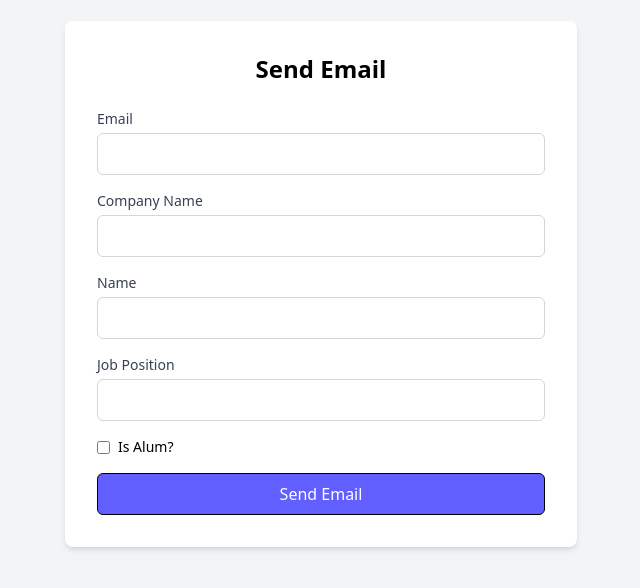
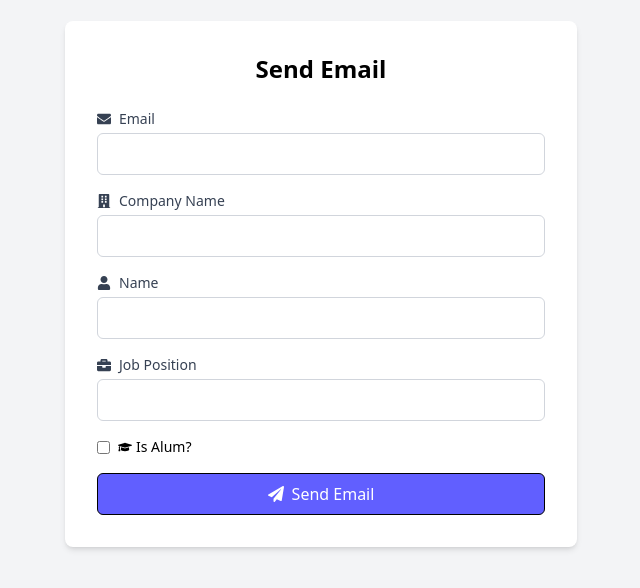
Before and after one commit to JeetDSharma/job_application_helper, a Next.js app: page / in a window 1280 px wide. Shown: the part 116-704 px from the top of the page, without its empty margins (319-959 px from the left). Built offline with nearby package versions, Linux system fonts and the light colour scheme.

Commit message:
added icons in page

```diff
--- a/app/page.tsx
+++ b/app/page.tsx
@@ -2,6 +2,14 @@
 import Image from "next/image";
 import React, { useState, useRef } from "react";
 import toast, { Toaster } from "react-hot-toast";
+import {
+  FaEnvelope,
+  FaBuilding,
+  FaUser,
+  FaBriefcase,
+  FaGraduationCap,
+  FaPaperPlane,
+} from "react-icons/fa";
 
 export default function Home() {
   const [emailForm, setEmailForm] = useState({
@@ -85,6 +93,7 @@ export default function Home() {
           <h1 className="text-2xl font-semibold text-center mb-6">
             Send Email
           </h1>
+
           <form
             className="flex flex-col gap-4"
             onSubmit={(e) => {
@@ -95,9 +104,9 @@ export default function Home() {
             <div className="flex flex-col">
               <label
                 htmlFor="email"
-                className="text-sm font-medium text-gray-700"
+                className="text-sm font-medium text-gray-700 flex items-center gap-2"
               >
-                Email
+                <FaEnvelope /> Email
               </label>
               <input
                 type="email"
@@ -107,12 +116,13 @@ export default function Home() {
                 className="border border-gray-300 mt-1 px-3 py-2 rounded-md focus:outline-none focus:ring focus:ring-indigo-500"
               />
             </div>
+
             <div className="flex flex-col">
               <label
                 htmlFor="company"
-                className="text-sm font-medium text-gray-700"
+                className="text-sm font-medium text-gray-700 flex items-center gap-2"
               >
-                Company Name
+                <FaBuilding /> Company Name
               </label>
               <input
                 type="text"
@@ -122,12 +132,13 @@ export default function Home() {
                 className="border border-gray-300 mt-1 px-3 py-2 rounded-md focus:outline-none focus:ring focus:ring-indigo-500"
               />
             </div>
+
             <div className="flex flex-col">
               <label
                 htmlFor="name"
-                className="text-sm font-medium text-gray-700"
+                className="text-sm font-medium text-gray-700 flex items-center gap-2"
               >
-                Name
+                <FaUser /> Name
               </label>
               <input
                 type="text"
@@ -137,12 +148,13 @@ export default function Home() {
                 className="border border-gray-300 mt-1 px-3 py-2 rounded-md focus:outline-none focus:ring focus:ring-indigo-500"
               />
             </div>
+
             <div className="flex flex-col">
               <label
                 htmlFor="jobPosition"
-                className="text-sm font-medium text-gray-700"
+                className="text-sm font-medium text-gray-700 flex items-center gap-2"
               >
-                Job Position
+                <FaBriefcase /> Job Position
               </label>
               <input
                 type="text"
@@ -152,21 +164,27 @@ export default function Home() {
                 className="border border-gray-300 mt-1 px-3 py-2 rounded-md focus:outline-none focus:ring focus:ring-indigo-500"
               />
             </div>
+
             <div className="flex items-center gap-2">
               <input
                 type="checkbox"
                 id="isAlum"
                 checked={emailForm.isAlum}
                 onChange={handleChange}
-                className=""
               />
-              <label className="text-sm"> Is Alum?</label>
+              <label
+                htmlFor="isAlum"
+                className="text-sm flex items-center gap-1"
+              >
+                <FaGraduationCap /> Is Alum?
+              </label>
             </div>
+
             <button
               type="submit"
-              className="border border-black rounded-md px-4 py-2 bg-indigo-500 hover:bg-indigo-600 text-white"
+              className="flex items-center justify-center gap-2 border border-black rounded-md px-4 py-2 bg-indigo-500 hover:bg-indigo-600 text-white"
             >
-              Send Email
+              <FaPaperPlane /> Send Email
             </button>
           </form>
         </div>
--- a/package.json
+++ b/package.json
@@ -16,7 +16,8 @@
     "nodemailer": "^7.0.5",
     "react": "^19.0.0",
     "react-dom": "^19.0.0",
-    "react-hot-toast": "^2.5.2"
+    "react-hot-toast": "^2.5.2",
+    "react-icons": "^5.5.0"
   },
   "devDependencies": {
     "@eslint/eslintrc": "^3",
```
Also changed, not shown: 1 other file (tests, documents, lock files or other folders).
